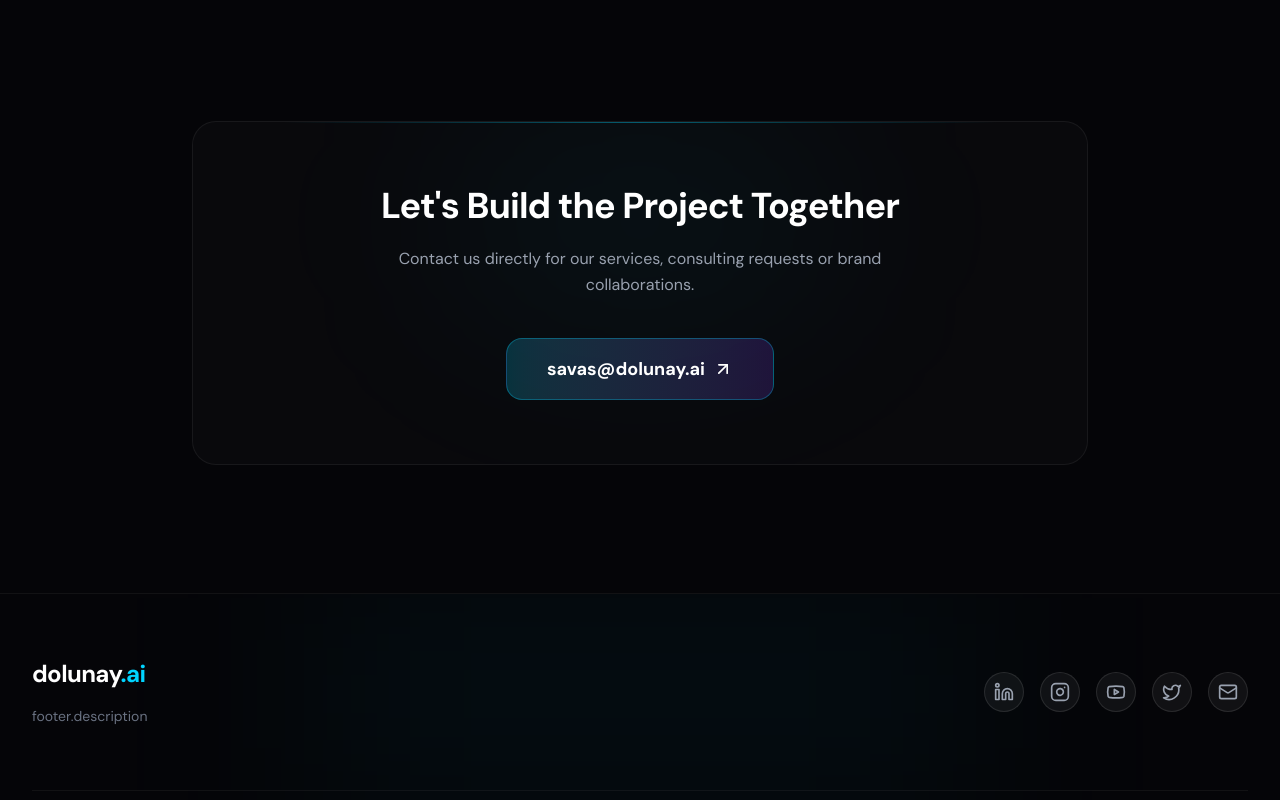
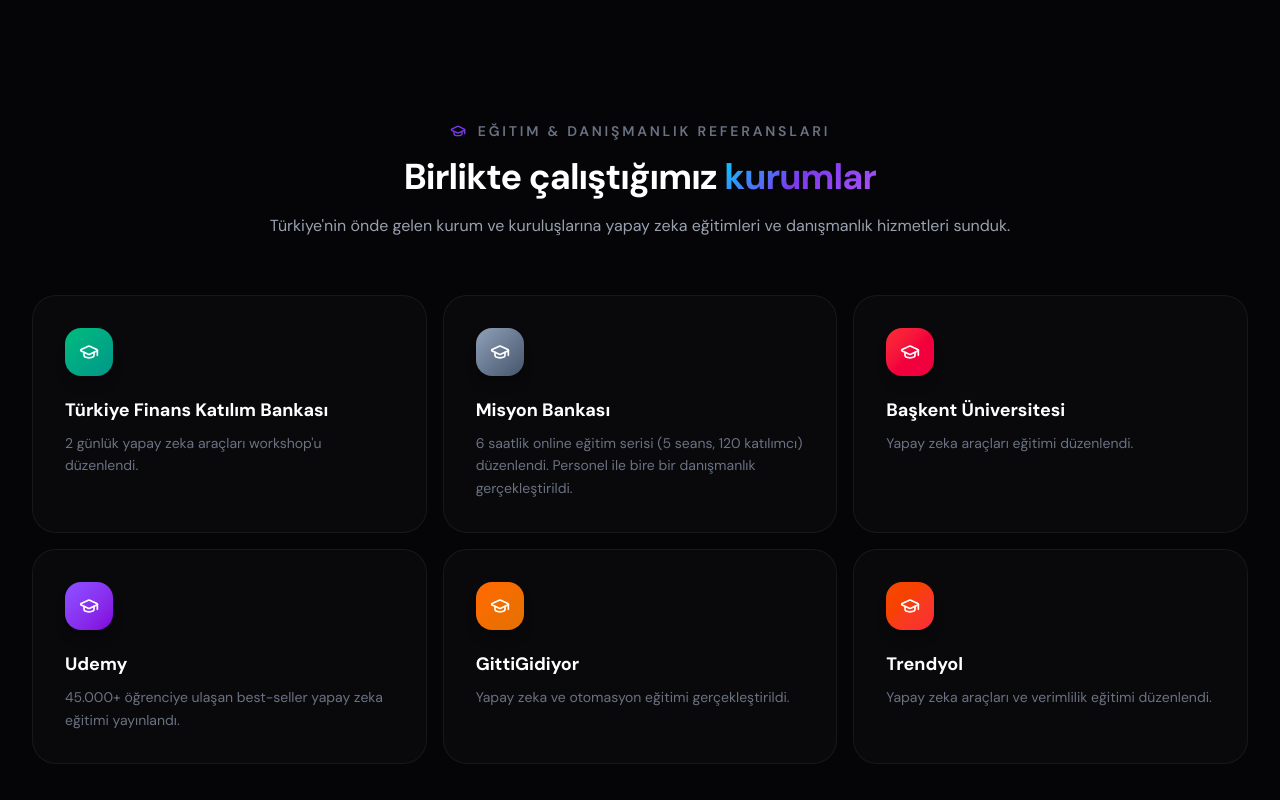
Before and after one commit to dolunayozerennn/Dolunay_AI_Website, a Next.js app: page /cozumler/hizmetler in a window 1280 px wide. Shown: the part 1160-1960 px from the top of the page. Built offline with nearby package versions, Linux system fonts and the light colour scheme; a web font is replaced by a local one.

Commit message:
fix(deploy): Resolve image pathing issues & restore missing education clients section

```diff
--- a/src/app/page.tsx
+++ b/src/app/page.tsx
@@ -4,7 +4,7 @@
 export default function Home() {
   return (
     <>
-      <HeroSectionElevate bgImage="hero_bg/hero_Elevate_New_V1.jpg" />
+      <HeroSectionElevate bgImage="/hero_bg/hero_Elevate_New_V1.jpg" />
       <ProductsSection />
     </>
   )
--- a/src/components/sections/HeroSectionElevate.tsx
+++ b/src/components/sections/HeroSectionElevate.tsx
@@ -28,7 +28,7 @@
       id="hero-elevate"
     >
       <Image
-        src={`/${bgImage}`}
+        src={bgImage}
         alt="Hero background"
         fill
         className="object-cover"
--- a/src/components/sections/ProductsSection.tsx
+++ b/src/components/sections/ProductsSection.tsx
@@ -90,7 +90,7 @@
         <div className={`absolute inset-0 z-10 bg-gradient-to-t ${isPrimary ? 'from-[#581c87]/90 via-[#581c87]/20' : 'from-[#0f0f12]/90 via-[#0f0f12]/20'} to-transparent opacity-80`} />
         {imageSrc ? (
           <img
-            src={`/${imageSrc}`}
+            src={imageSrc}
             alt={headline}
             className="absolute inset-0 w-full h-full object-cover transition-transform duration-700 group-hover:scale-105"
           />
--- a/src/components/sections/ServicesSection.tsx
+++ b/src/components/sections/ServicesSection.tsx
@@ -1,7 +1,9 @@
 'use client'
 
 import { motion } from 'framer-motion'
-import { Search, Target, Settings, CheckCircle2, ArrowUpRight, Building2 } from 'lucide-react'
+import { Search, Target, Settings, CheckCircle2, ArrowUpRight, Building2, GraduationCap } from 'lucide-react'
+import { useRef } from 'react'
+import type { MouseEvent } from 'react'
 import { useTranslation } from '@/i18n/i18n'
 
 const fadeUp = {
@@ -24,6 +26,84 @@
   { name: 'Udemy', logo: '/images/logos/Udemy_logo.svg (1).png', invert: true },
   { name: 'GittiGidiyor', logo: '/images/logos/images (8) copy 2.png', invert: false },
 ];
+
+// ─── Eğitim & Danışmanlık Referansları ─────────────────────────────────────────
+const educationClients = [
+  {
+    name: 'Türkiye Finans Katılım Bankası',
+    desc: '2 günlük yapay zeka araçları workshop\'u düzenlendi.',
+    gradient: 'from-emerald-500 to-teal-600',
+    bgGlow: 'rgba(52, 211, 153, 0.12)',
+  },
+  {
+    name: 'Misyon Bankası',
+    desc: '6 saatlik online eğitim serisi (5 seans, 120 katılımcı) düzenlendi. Personel ile bire bir danışmanlık gerçekleştirildi.',
+    gradient: 'from-slate-400 to-slate-600',
+    bgGlow: 'rgba(148, 163, 184, 0.12)',
+  },
+  {
+    name: 'Başkent Üniversitesi',
+    desc: 'Yapay zeka araçları eğitimi düzenlendi.',
+    gradient: 'from-red-500 to-rose-600',
+    bgGlow: 'rgba(239, 68, 68, 0.12)',
+  },
+  {
+    name: 'Udemy',
+    desc: '45.000+ öğrenciye ulaşan best-seller yapay zeka eğitimi yayınlandı.',
+    gradient: 'from-violet-500 to-purple-700',
+    bgGlow: 'rgba(139, 92, 246, 0.12)',
+  },
+  {
+    name: 'GittiGidiyor',
+    desc: 'Yapay zeka ve otomasyon eğitimi gerçekleştirildi.',
+    gradient: 'from-orange-500 to-amber-600',
+    bgGlow: 'rgba(249, 115, 22, 0.12)',
+  },
+  {
+    name: 'Trendyol',
+    desc: 'Yapay zeka araçları ve verimlilik eğitimi düzenlendi.',
+    gradient: 'from-orange-600 to-red-500',
+    bgGlow: 'rgba(234, 88, 12, 0.12)',
+  },
+];
+
+function RefCard({ client, index }: { client: typeof educationClients[0]; index: number }) {
+  const cardRef = useRef<HTMLDivElement>(null);
+  const handleMouse = (e: MouseEvent) => {
+    if (!cardRef.current) return;
+    const rect = cardRef.current.getBoundingClientRect();
+    const x = ((e.clientX - rect.left) / rect.width) * 100;
+    const y = ((e.clientY - rect.top) / rect.height) * 100;
+    cardRef.current.style.setProperty('--mouse-x', `${x}%`);
+    cardRef.current.style.setProperty('--mouse-y', `${y}%`);
+  };
+
+  return (
+    <motion.div
+      ref={cardRef}
+      variants={fadeUp}
+      custom={index}
+      onMouseMove={handleMouse}
+      className="bento-card !rounded-3xl group relative overflow-hidden"
+    >
+      <div
+        className="absolute -top-px left-[15%] right-[15%] h-[1px] opacity-40 group-hover:opacity-100 transition-opacity duration-500"
+        style={{ background: `linear-gradient(90deg, transparent, ${client.bgGlow.replace('0.12', '0.9')}, transparent)` }}
+      />
+      <div
+        className="absolute -top-10 -right-10 w-[180px] h-[180px] rounded-full blur-[80px] opacity-0 group-hover:opacity-100 transition-opacity duration-700 pointer-events-none"
+        style={{ background: client.bgGlow }}
+      />
+      <div className="relative z-10">
+        <div className={`w-12 h-12 rounded-2xl bg-gradient-to-br ${client.gradient} flex items-center justify-center text-white shadow-lg mb-5 group-hover:scale-110 transition-transform duration-500`}>
+          <GraduationCap className="w-5 h-5" />
+        </div>
+        <h4 className="text-lg font-bold text-white mb-2">{client.name}</h4>
+        <p className="text-gray-500 text-sm leading-relaxed">{client.desc}</p>
+      </div>
+    </motion.div>
+  );
+}
 
 export function ServicesSection() {
   const { t } = useTranslation();
@@ -127,6 +207,41 @@
           </motion.div>
         </motion.div>
 
+        {/* ═══════════════════════════════════════════════════════════════════════ */}
+        {/*  EĞİTİM & DANIŞMANLIK REFERANSLARI                                   */}
+        {/* ═══════════════════════════════════════════════════════════════════════ */}
+        <motion.div
+          initial="hidden"
+          whileInView="visible"
+          viewport={{ once: true, amount: 0.1 }}
+          className="mb-32"
+        >
+          <motion.div variants={fadeUp} custom={0} className="text-center max-w-3xl mx-auto mb-14">
+            <div className="flex items-center gap-3 justify-center mb-4">
+              <GraduationCap className="w-4 h-4 text-accent-purple" />
+              <span className="text-sm font-semibold text-gray-500 uppercase tracking-[0.2em]">Eğitim & Danışmanlık Referansları</span>
+            </div>
+            <motion.h3 variants={fadeUp} custom={1} className="text-2xl md:text-4xl font-bold tracking-tight mb-4">
+              Birlikte çalıştığımız{' '}
+              <span className="text-gradient-accent">kurumlar</span>
+            </motion.h3>
+            <motion.p variants={fadeUp} custom={2} className="text-gray-400 leading-relaxed">
+              Türkiye'nin önde gelen kurum ve kuruluşlarına yapay zeka eğitimleri ve danışmanlık hizmetleri sunduk.
+            </motion.p>
+          </motion.div>
+
+          <motion.div
+            initial="hidden"
+            whileInView="visible"
+            viewport={{ once: true, amount: 0.1 }}
+            className="grid grid-cols-1 md:grid-cols-2 lg:grid-cols-3 gap-4"
+          >
+            {educationClients.map((client, i) => (
+              <RefCard key={client.name} client={client} index={i} />
+            ))}
+          </motion.div>
+        </motion.div>
+
         {/* Contact CTA */}
         <motion.div
           initial={{ opacity: 0, y: 40 }}
```
